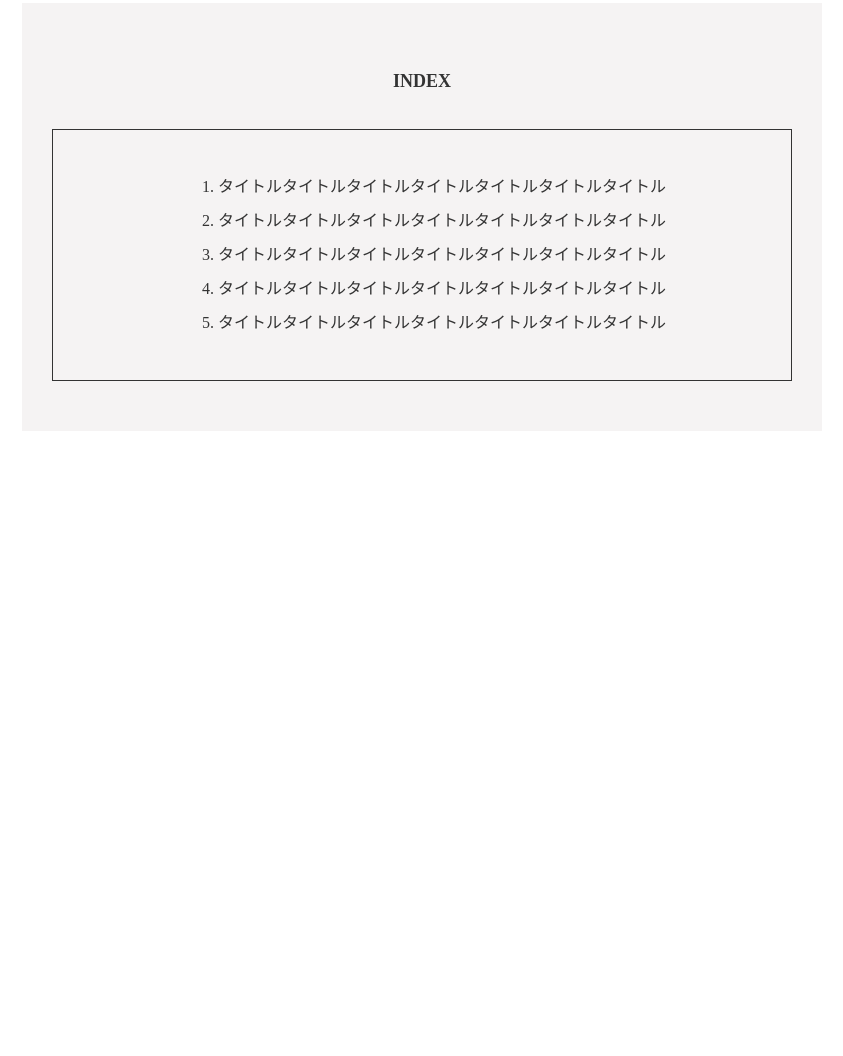
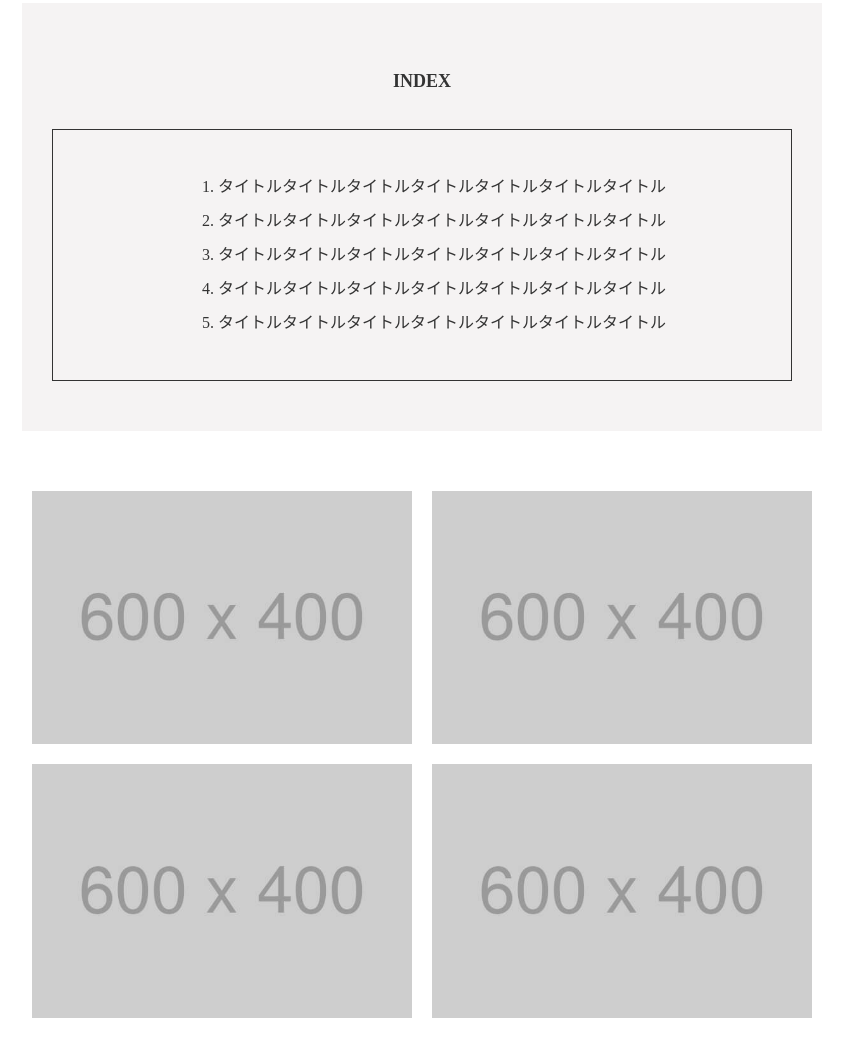
Before and after one commit to Nkot117/CopySite003, a plain HTML site: page index.html in a window 1280 px wide. Shown: the part 558-1614 px from the top of the page, without its empty margins (218-1061 px from the left). Before the commit the page ends 1034 px from the top, so only its background shows below. Drawn offline with Linux system fonts and the light colour scheme.

Commit message:
photosセクションのマークアップ

```diff
--- a/assets/css/style.css
+++ b/assets/css/style.css
@@ -13,9 +13,13 @@ body {
     color: #333;
 }
 
+ul {
+    list-style: none;
+}
+
 
 /*
-    メインコンテンツ
+    MainContent Style
 */
 
 .main-content {
@@ -25,7 +29,7 @@ body {
 
 
 /*
-    ヘッダー
+    Header Style
 */
 
 .header {
@@ -39,27 +43,30 @@ body {
 
 
 /*
-    ヒーロー
+    Hero Style
 */
 
 .hero {}
 
 
 /*
-    サブコンテンツ
+    SubContent Style
 */
 
 .sub-content {
     width: 800px;
     margin: 4.5rem auto;
-    background-color: rgb(245, 243, 243);
-    padding: 5rem 3rem;
 }
 
 
 /*
-    インデックスセクション
+    Index Section Style
 */
+
+.section-index {
+    background-color: rgb(245, 243, 243);
+    padding: 5rem 3rem;
+}
 
 .index-title {
     text-align: center;
@@ -82,3 +89,24 @@ body {
 .text-list .text-item {
     font-size: 1.6rem;
 }
+
+
+/*
+  Photos Section Style
+*/
+
+.section-photos {
+    margin-top: 5rem;
+}
+
+.photos-list {
+    display: flex;
+    justify-content: center;
+    flex-wrap: wrap;
+    padding: 0;
+}
+
+.photo-item>img {
+    width: 38rem;
+    margin: 1rem;
+}
--- a/index.html
+++ b/index.html
@@ -51,7 +51,24 @@
                 </ol>
             </div>
         </section>
+        <section class="section-photos">
+            <ul class="photos-list">
+                <li class="photo-item">
+                    <img src="./assets/images/photo1.jpg" alt="写真1">
+                </li>
+                <li class="photo-item">
+                    <img src="./assets/images/photo2.jpg" alt="写真2">
+                </li>
+                <li class="photo-item">
+                    <img src="./assets/images/photo3.jpg" alt="写真3">
+                </li>
+                <li class="photo-item">
+                    <img src="./assets/images/photo4.jpg" alt="写真4">
+                </li>
+            </ul>
+        </section>
     </div>
+
 
 
 
```
